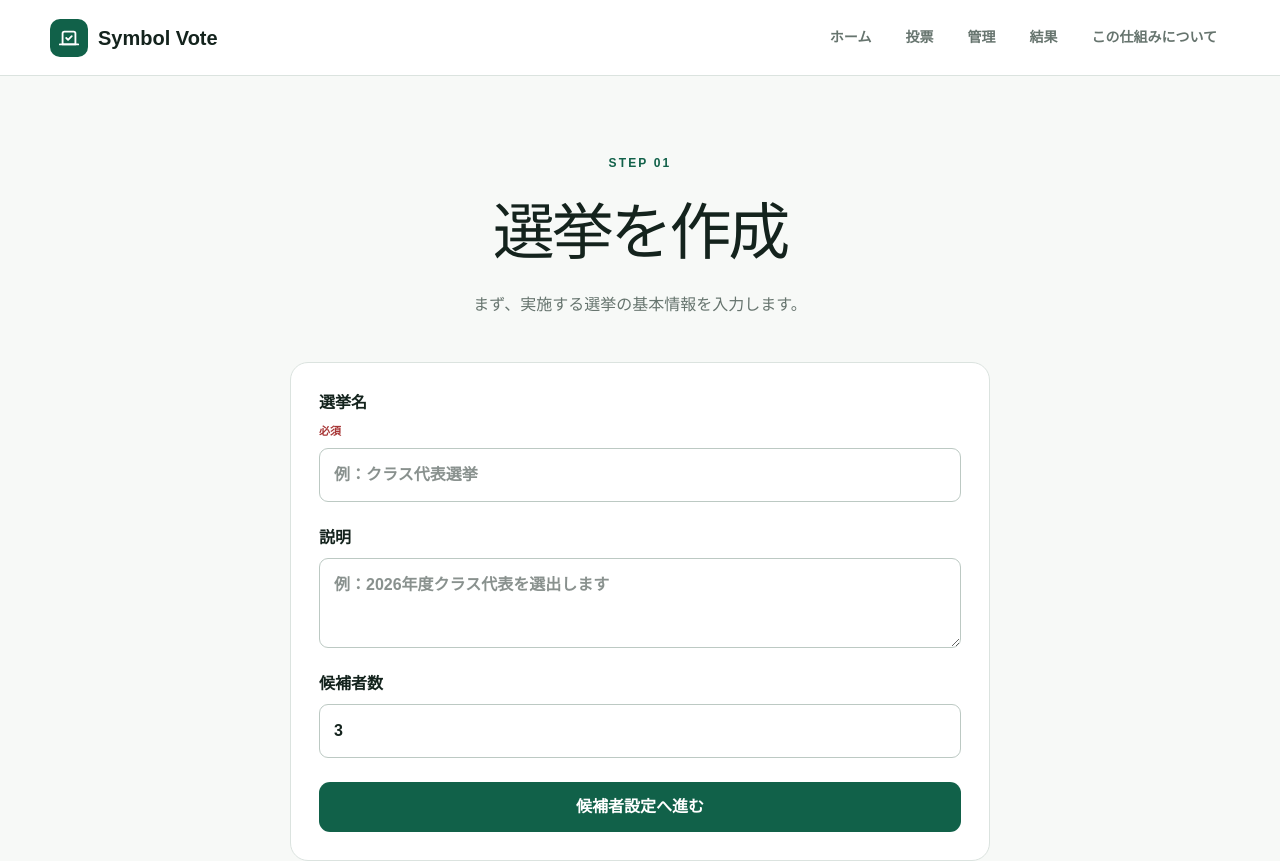
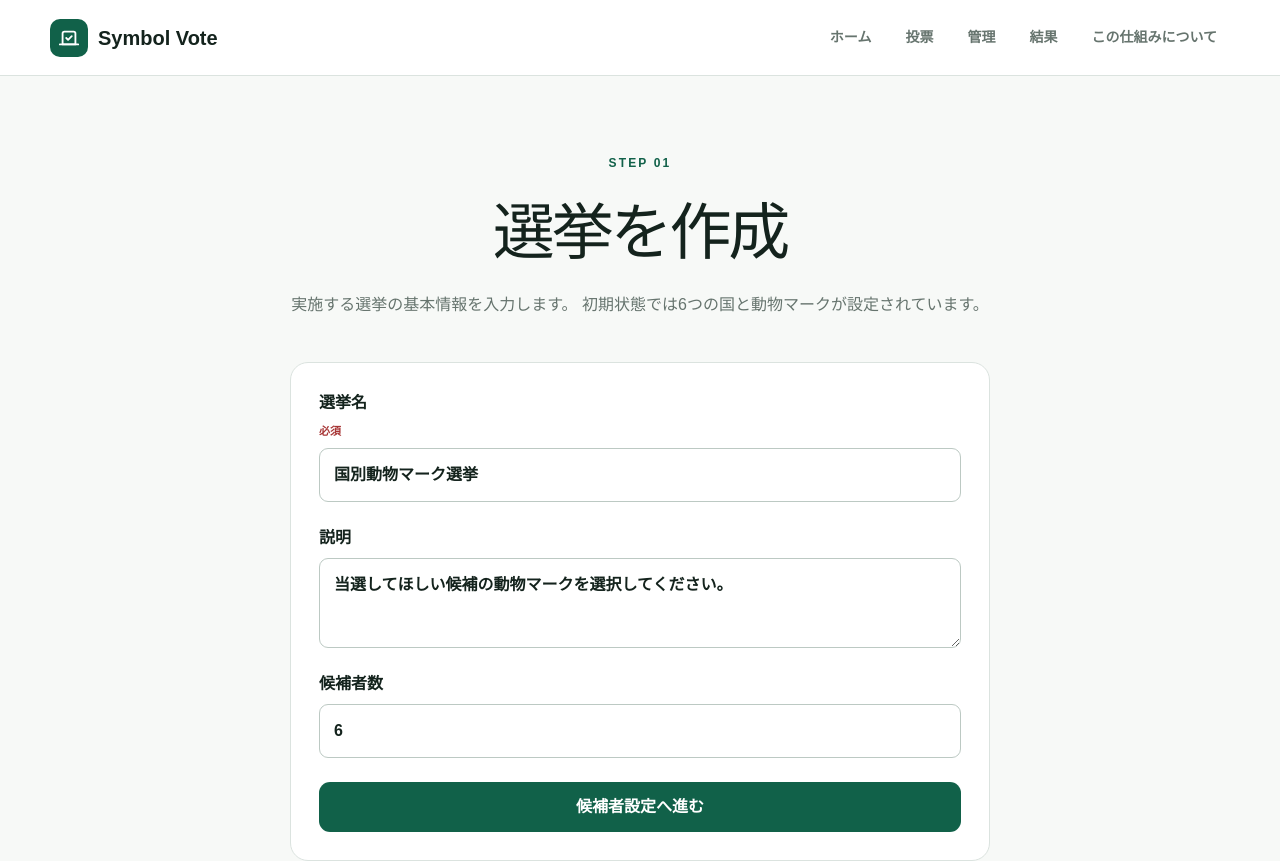
Before and after one commit to kairi0608/indo, a Next.js app: page /setup in a window 1280 px wide. Shown: the top 861 px of the page. Built offline with nearby package versions, Linux system fonts and the light colour scheme.

Commit message:
Refactor Setup component with default candidates
Updated the Setup component to include default candidates and improved initial state handling for election name and description.

```diff
--- a/app/setup/page.tsx
+++ b/app/setup/page.tsx
@@ -1 +1,118 @@
-"use client";import{FormEvent,useState}from"react";import{useRouter}from"next/navigation";import{useElection}from"@/components/ElectionProvider";import{Button}from"@/components/ui/Button";export default function Setup(){const{election}=useElection();const[name,setName]=useState(election?.name||"");const[description,setDescription]=useState(election?.description||"");const[count,setCount]=useState(Math.max(2,election?.candidates.length||3));const router=useRouter();const submit=(x:FormEvent)=>{x.preventDefault();const old=election?.candidates||[];const candidates=Array.from({length:count},(_,i)=>old[i]||{id:crypto.randomUUID(),name:"",symbol:"",order:i});localStorage.setItem("mock-election:v1",JSON.stringify({id:election?.id||crypto.randomUUID(),name,description,status:"SETUP",candidates,votes:election?.votes||[]}));router.push("/candidates")};return <div className="narrow"><header className="page-heading"><span className="step">STEP 01</span><h1>選挙を作成</h1><p>まず、実施する選挙の基本情報を入力します。</p></header><form className="panel form" onSubmit={submit}><label>選挙名 <b>必須</b><input required value={name} onChange={e=>setName(e.target.value)} placeholder="例：クラス代表選挙"/></label><label>説明<textarea value={description} onChange={e=>setDescription(e.target.value)} placeholder="例：2026年度クラス代表を選出します"/></label><label>候補者数<input type="number" min="2" max="12" value={count} onChange={e=>setCount(+e.target.value)}/></label><Button type="submit">候補者設定へ進む</Button></form></div>}
+"use client";
+
+import { FormEvent, useState } from "react";
+import { useRouter } from "next/navigation";
+import { useElection } from "@/components/ElectionProvider";
+import { Button } from "@/components/ui/Button";
+import { defaultCandidates } from "@/data/defaultCandidates";
+
+export default function Setup() {
+  const { election } = useElection();
+
+  const [name, setName] = useState(
+    election?.name || "国別動物マーク選挙"
+  );
+
+  const [description, setDescription] = useState(
+    election?.description ||
+      "当選してほしい候補の動物マークを選択してください。"
+  );
+
+  const [count, setCount] = useState(
+    election?.candidates.length || defaultCandidates.length
+  );
+
+  const router = useRouter();
+
+  const submit = (event: FormEvent) => {
+    event.preventDefault();
+
+    const oldCandidates = election?.candidates || [];
+
+    const candidates = Array.from({ length: count }, (_, index) => {
+      if (oldCandidates[index]) {
+        return oldCandidates[index];
+      }
+
+      if (defaultCandidates[index]) {
+        return defaultCandidates[index];
+      }
+
+      return {
+        id: crypto.randomUUID(),
+        name: "",
+        animal: "",
+        symbol: "",
+        order: index,
+      };
+    });
+
+    localStorage.setItem(
+      "mock-election:v1",
+      JSON.stringify({
+        id: election?.id || crypto.randomUUID(),
+        name,
+        description,
+        status: "SETUP",
+        candidates,
+        votes: election?.votes || [],
+      })
+    );
+
+    router.push("/candidates");
+  };
+
+  return (
+    <div className="narrow">
+      <header className="page-heading">
+        <span className="step">STEP 01</span>
+
+        <h1>選挙を作成</h1>
+
+        <p>
+          実施する選挙の基本情報を入力します。
+          初期状態では6つの国と動物マークが設定されています。
+        </p>
+      </header>
+
+      <form className="panel form" onSubmit={submit}>
+        <label>
+          選挙名 <b>必須</b>
+
+          <input
+            required
+            value={name}
+            onChange={(e) => setName(e.target.value)}
+            placeholder="例：国別動物マーク選挙"
+          />
+        </label>
+
+        <label>
+          説明
+
+          <textarea
+            value={description}
+            onChange={(e) => setDescription(e.target.value)}
+            placeholder="当選してほしい候補の動物マークを選択してください。"
+          />
+        </label>
+
+        <label>
+          候補者数
+
+          <input
+            type="number"
+            min="2"
+            max="12"
+            value={count}
+            onChange={(e) => setCount(+e.target.value)}
+          />
+        </label>
+
+        <Button type="submit">
+          候補者設定へ進む
+        </Button>
+      </form>
+    </div>
+  );
+}
```
